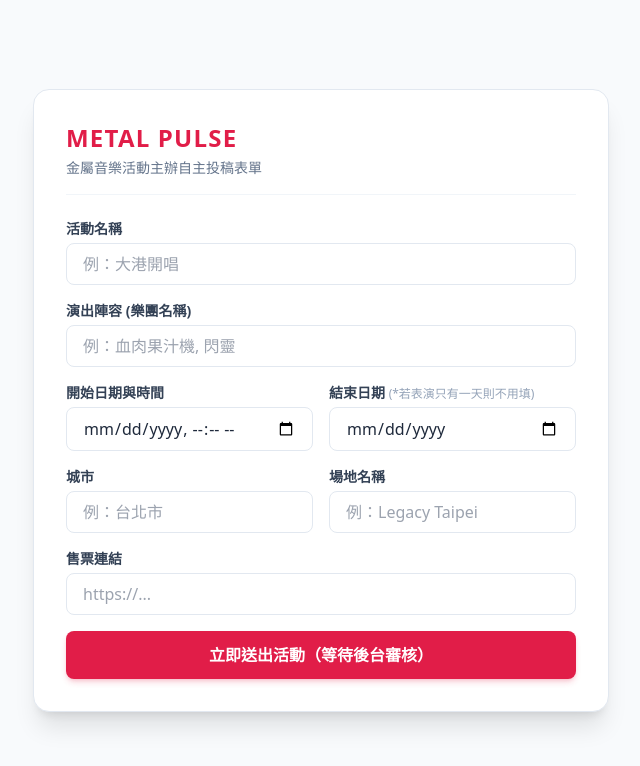
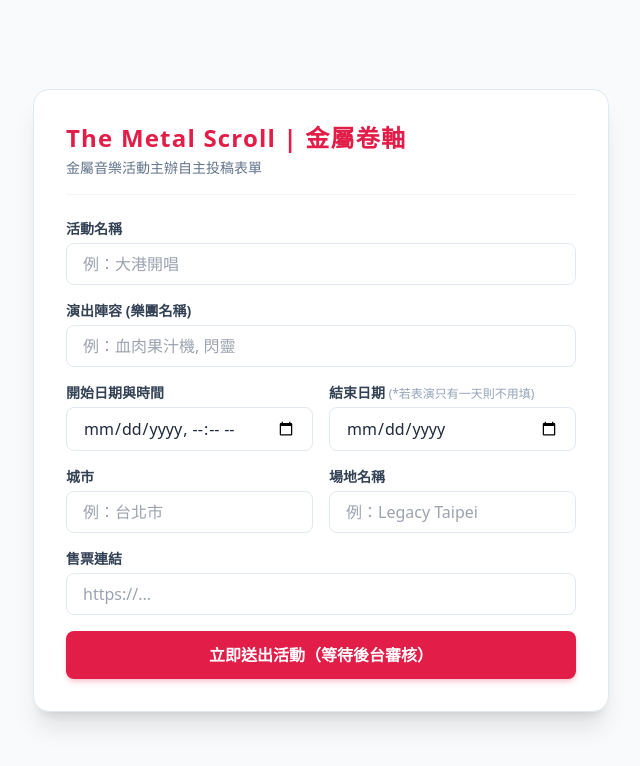
Before and after one commit to themetalscrolltw/metal-scroll-calendar, a plain HTML site: page submit.html in a window 1280 px wide. Shown: the whole page, without its empty margins (319-959 px from the left). Drawn offline with nearby package versions, Linux system fonts and the light colour scheme.

Commit message:
Update submit.html

```diff
--- a/submit.html
+++ b/submit.html
@@ -11,7 +11,7 @@
 
     <div class="max-w-xl w-full bg-white border border-slate-200 rounded-2xl shadow-xl p-6 md:p-8">
         <header class="mb-6 border-b border-slate-100 pb-4">
-            <h1 class="text-2xl font-bold tracking-wider text-rose-600">METAL PULSE</h1>
+            <h1 class="text-2xl font-bold tracking-wider text-rose-600">The Metal Scroll | 金屬卷軸</h1>
             <p class="text-sm text-slate-500 mt-1">金屬音樂活動主辦自主投稿表單</p>
         </header>
 
```
